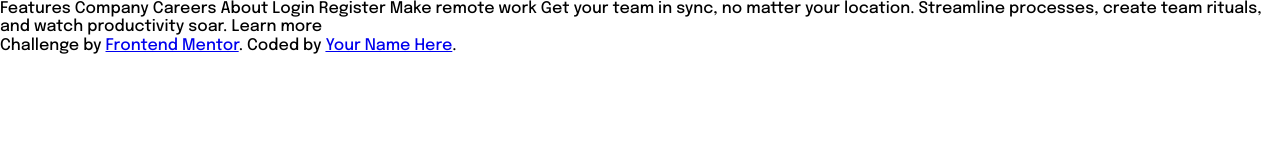
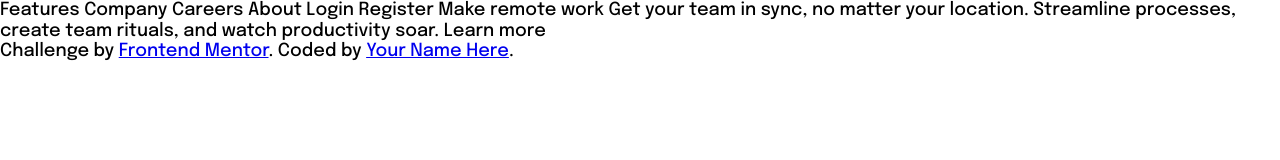
Before and after one commit to EyadOmar/intro-section-with-intermediate--nav, a plain HTML site: page index.html in a window 1280 px wide. Drawn offline with Linux system fonts and the light colour scheme.

Commit message:
Initalized colors & typography

```diff
--- a/css/style.css
+++ b/css/style.css
@@ -1,3 +1,12 @@
+:root {
+  --almost-white: hsl(0, 0%, 98%);
+  --medium-gray: hsl(0, 0%, 41%);
+  --almost-black: hsl(0, 0%, 8%);
+}
+html {
+  scroll-behavior: smooth;
+  font-size: 18px;
+}
 body {
   font-family: "Epilogue", sans-serif;
 }
```
